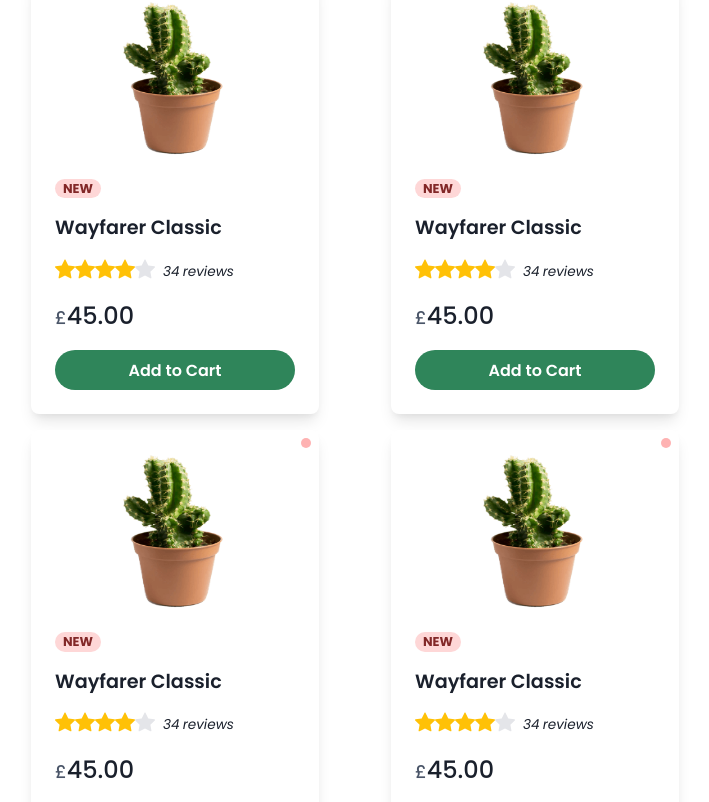
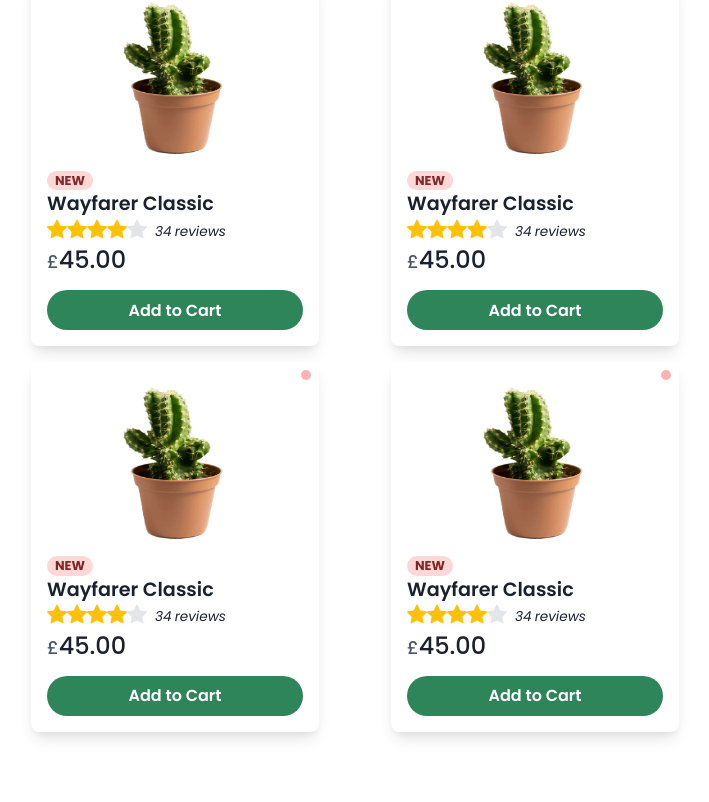
Before and after one commit to Samlogy/saas-ecommerce, a Next.js app in the folder front/: page / in a window 1280 px wide. Shown: the part 1597-2399 px from the top of the page, without its empty margins (285-994 px from the left). Built offline with nearby package versions, Linux system fonts and the light colour scheme.

Commit message:
edit: product card layout edit: product details page layout & logic

```diff
--- a/front/components/ProductCard.tsx
+++ b/front/components/ProductCard.tsx
@@ -33,8 +33,8 @@ const ProductCard = ({ id, data }: { id: string | number; data: any }) => {
           m="1.5rem auto 0 auto"
         />
 
-        <Box p="6">
-          <Box d="flex" alignItems="baseline" mb="1rem">
+        <Box p="1rem">
+          <Box d="flex" alignItems="baseline">
             {data.isNew && (
               <Badge rounded="full" px="2" fontSize="0.8em" colorScheme="red">
                 New
@@ -42,21 +42,21 @@ const ProductCard = ({ id, data }: { id: string | number; data: any }) => {
             )}
           </Box>
 
-          <Flex mb="1rem" justifyContent="space-between" alignContent="center">
+          <Flex justifyContent="space-between" alignContent="center">
             <Box fontSize="1.2rem" fontWeight="semibold" as="h4" lineHeight="tight" isTruncated>
               {data.name}
             </Box>
           </Flex>
 
           <Flex flexDir={'column'} justifyContent="space-between" alignContent="center">
-            <Flex mb="1rem">
+            <Flex>
               <Rating initRate={data.rate} />
               <Reviews data={data?.reviews} />
             </Flex>
 
-            <Box mb="1rem" fontSize="2xl" color={useColorModeValue('gray.800', 'white')}>
+            <Box fontSize="2xl" color={useColorModeValue('gray.800', 'white')}>
               <Box as="span" color={'gray.600'} fontSize="lg">
-                {data.currency}
+                {data?.currency}
               </Box>
               {data.price.toFixed(2)}
             </Box>
@@ -68,6 +68,7 @@ const ProductCard = ({ id, data }: { id: string | number; data: any }) => {
             color={'white'}
             borderRadius="20px"
             w="full"
+            mt=".75rem"
             onClick={() => addToCart(newProduct)}
           >
             Add to Cart
--- a/front/lib/interfaces.ts
+++ b/front/lib/interfaces.ts
@@ -8,7 +8,7 @@ export interface IComment {
 export interface IProduct {
     id: number
     name: string
-    image: string[]
+    image: string
     description: string
     price: number
     quantity: number
```
Also changed, not shown: front/pages/product/[productId].tsx (+27 -26 lines).
